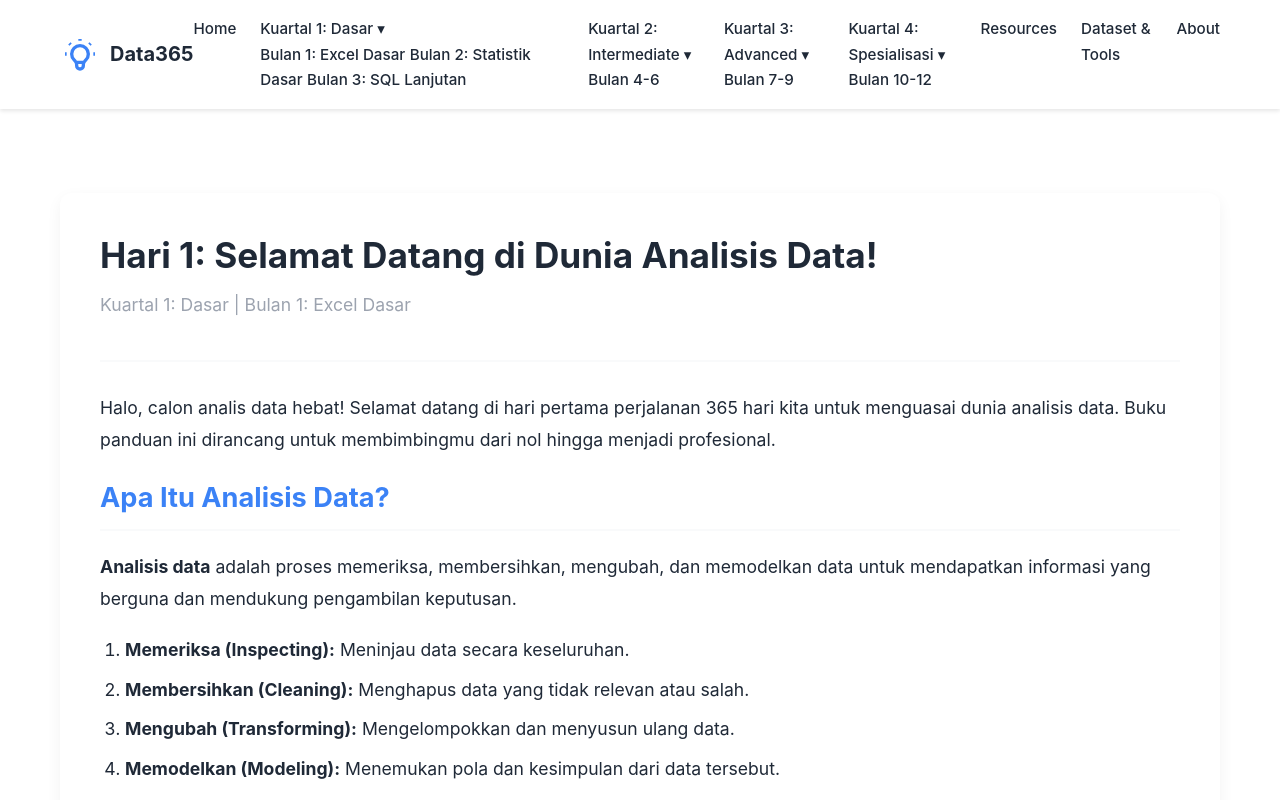
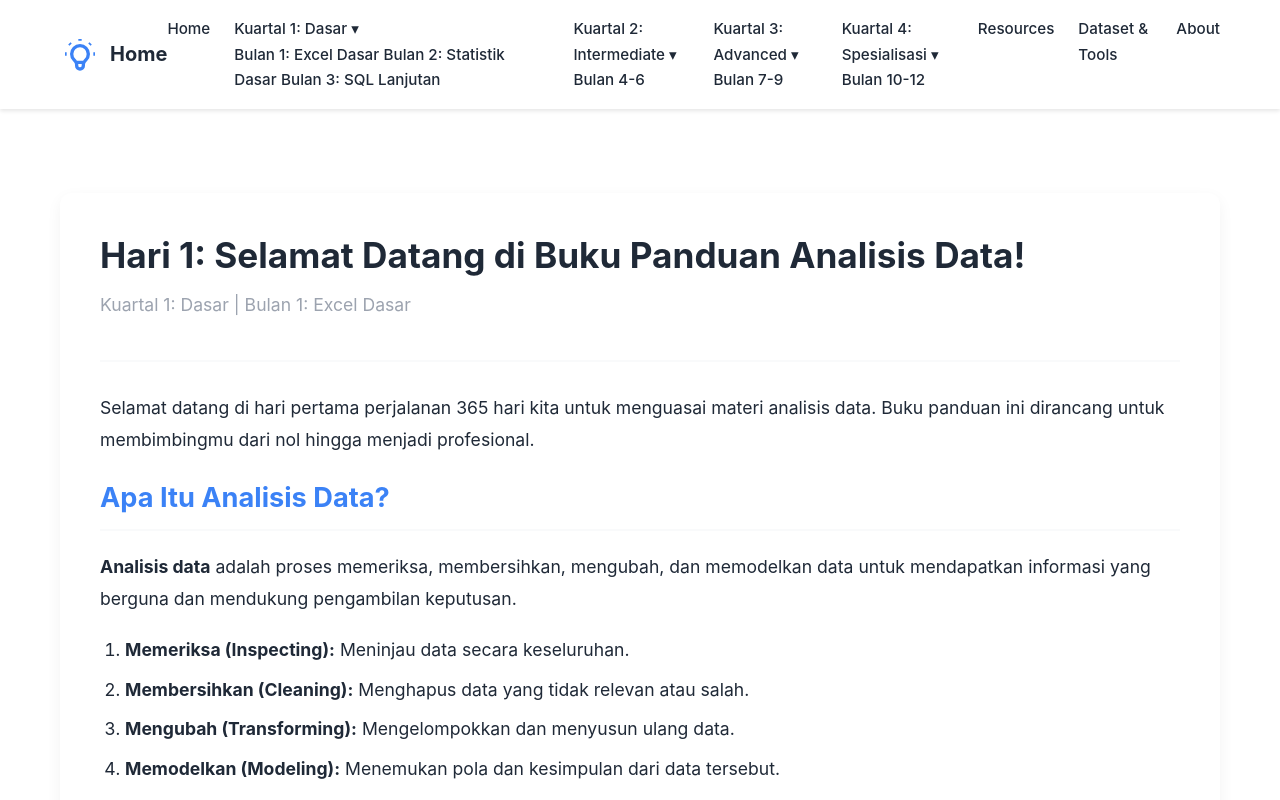
Before and after one commit to suhaimitoamy/Buku_panduan_skill, a plain HTML site: page kuartal1/bulan1/minggu1/hari1.html in a window 1280 px wide. Shown: the top 800 px of the page. Drawn offline with Linux system fonts and the light colour scheme.

Commit message:
Update hari1.html

```diff
--- a/kuartal1/bulan1/minggu1/hari1.html
+++ b/kuartal1/bulan1/minggu1/hari1.html
@@ -387,7 +387,7 @@
                 <svg xmlns="http://www.w3.org/2000/svg" viewBox="0 0 24 24">
                     <path d="M9.663 17h4.673M12 3v1m6.364 1.636l-.707.707M21 12h-1M4 12H3m3.343-5.657l-.707-.707m2.828 9.9a5 5 0 117.072 0l-.548.547A3.374 3.374 0 0014 18.469V19a2 2 0 11-4 0v-.531c0-.895-.356-1.754-.988-2.386l-.548-.547z" />
                 </svg>
-                <span class="logo-text">Data365</span>
+                <span class="logo-text">Home</span>
             </a>
 
             <!-- Desktop Navigation -->
@@ -448,11 +448,11 @@
     <main class="container learning-container">
         <article class="day-content">
             <header class="day-header">
-                <h1>Hari 1: Selamat Datang di Dunia Analisis Data!</h1>
+                <h1>Hari 1: Selamat Datang di Buku Panduan Analisis Data!</h1>
                 <p class="meta-info">Kuartal 1: Dasar | Bulan 1: Excel Dasar</p>
             </header>
 
-            <p>Halo, calon analis data hebat! Selamat datang di hari pertama perjalanan 365 hari kita untuk menguasai dunia analisis data. Buku panduan ini dirancang untuk membimbingmu dari nol hingga menjadi profesional.</p>
+            <p> Selamat datang di hari pertama perjalanan 365 hari kita untuk menguasai materi analisis data. Buku panduan ini dirancang untuk membimbingmu dari nol hingga menjadi profesional.</p>
 
             <section id="apa-itu">
                 <h2>Apa Itu Analisis Data?</h2>
@@ -538,8 +538,8 @@
 
             <div>
                 <h4>Kontak</h4>
-                <p>Email: kontak@data365.com</p>
-                <p>Komunitas: forum.data365.com</p>
+                <p>Email: suhaimitoamy@gmail.com</p>
+
             </div>
         </div>
 
```
